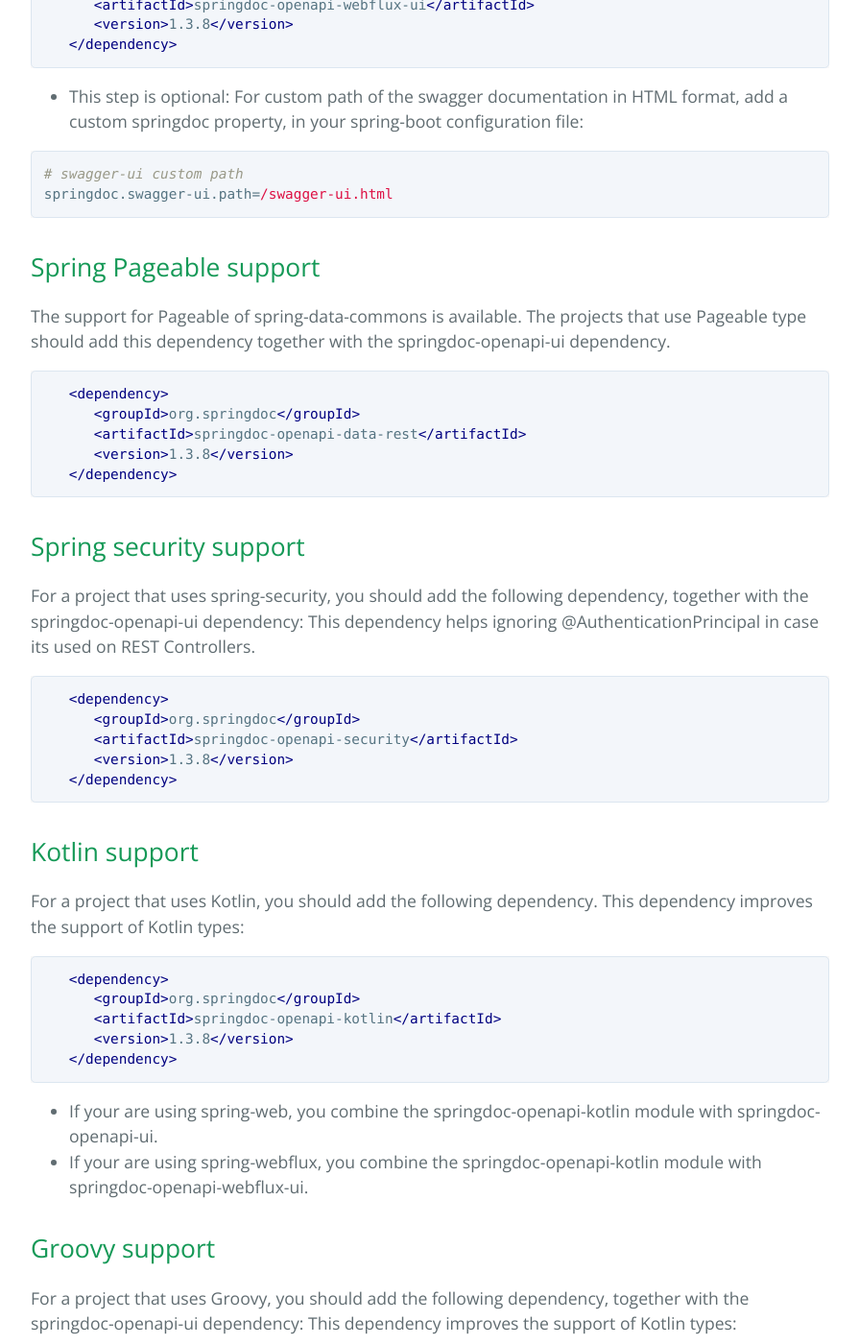
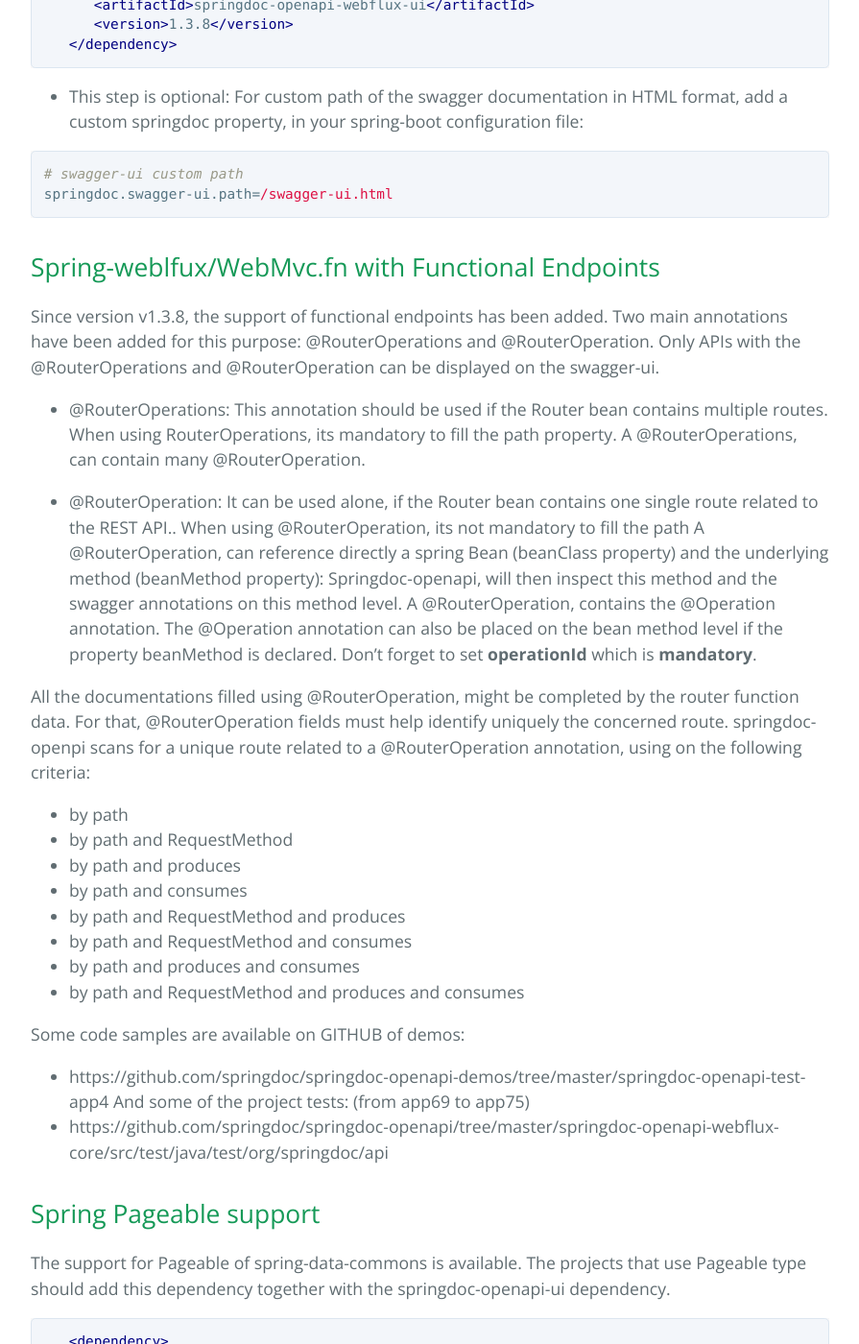
Before and after one commit to springdoc/springdoc.github.io, a Jekyll site: the page built from index.md, in a window 1280 px wide and 1400 px high, scrolled down 4250 px. Shown: the whole window at 96% size, without its empty margins (192-1087 px from the left). Built offline with Jekyll 4.4.1, drawn with Linux system fonts in a browser that asks for light colours; some of the changed text lies outside the part shown.

Commit message:
documentation update

````diff
--- a/index.md
+++ b/index.md
@@ -140,6 +140,41 @@ springdoc.pathsToMatch=/v1, /api/balance/**
 # swagger-ui custom path
 springdoc.swagger-ui.path=/swagger-ui.html
 ```
+
+
+## Spring-weblfux/WebMvc.fn with Functional Endpoints
+Since version v1.3.8, the support of functional endpoints has been added.
+Two main annotations have been added for this purpose: @RouterOperations and @RouterOperation.
+Only APIs with the @RouterOperations and @RouterOperation can be displayed on the swagger-ui.
+
+*   @RouterOperations: This annotation should be used if the Router bean contains multiple routes.
+    When using RouterOperations, its mandatory to fill the path property.
+	A @RouterOperations, can contain many @RouterOperation.
+
+*   @RouterOperation: It can be used alone, if the Router bean contains one single route related to the REST API..
+    When using @RouterOperation, its not mandatory to fill the path
+	A @RouterOperation, can reference directly a spring Bean (beanClass property) and the underlying method (beanMethod property): Springdoc-openapi, will then inspect this method and the swagger annotations on this method level.
+	A @RouterOperation, contains the @Operation annotation.
+	The @Operation annotation can also be placed on the bean method level if the property beanMethod is declared.
+    Don't forget to set **operationId** which is **mandatory**.
+
+
+All the documentations filled using @RouterOperation, might be completed by the router function data.
+For that, @RouterOperation fields must help identify uniquely the concerned route.
+springdoc-openpi scans for a unique route related to a @RouterOperation annotation, using on the following criteria:
+- by path
+- by path and RequestMethod
+- by path and produces
+- by path and consumes
+- by path and RequestMethod and produces
+- by path and RequestMethod and consumes
+- by path and produces and consumes
+- by path and RequestMethod and produces and consumes
+
+Some code samples are available on GITHUB of demos:
+- https://github.com/springdoc/springdoc-openapi-demos/tree/master/springdoc-openapi-test-app4
+And some of the project tests: (from app69 to app75)
+- https://github.com/springdoc/springdoc-openapi/tree/master/springdoc-openapi-webflux-core/src/test/java/test/org/springdoc/api
 
 ## Spring Pageable support
 The support for Pageable of spring-data-commons is available.
````
Also changed, not shown: other parts of index.md (+0 -3 lines), src/main/resources/index.md (+35 -3 lines).
